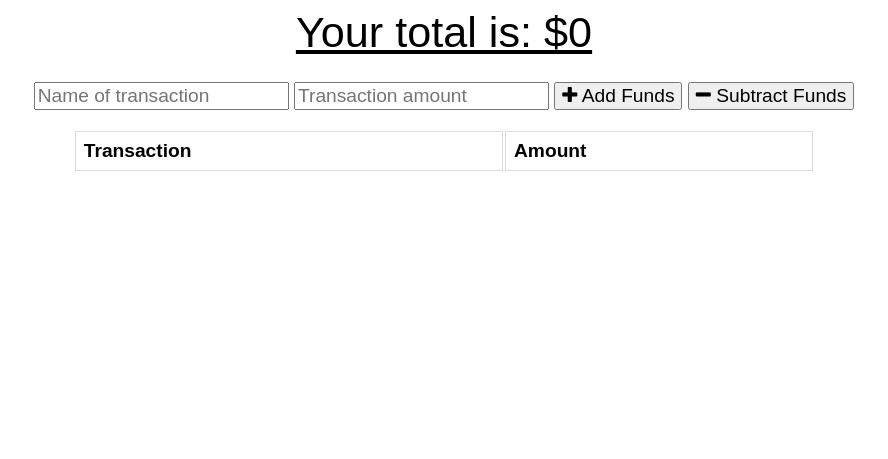
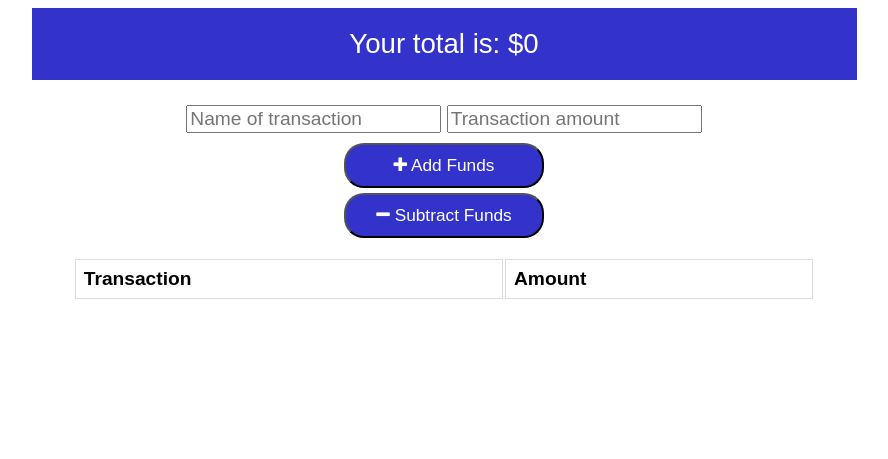
Before and after one commit to ngalter/budget, a website: page public/index.html in a window 1280 px wide. Shown: the whole page, without its empty margins (196-1084 px from the left). Drawn offline with nearby package versions, Linux system fonts and the light colour scheme; no server answers.

Commit message:
update css
modify css and buttons

```diff
--- a/public/index.html
+++ b/public/index.html
@@ -21,8 +21,12 @@
     <div class="form">
       <input type="text" id="t-name" placeholder="Name of transaction" />
       <input type="number" min="0" id="t-amount" placeholder="Transaction amount" />
-      <button id="add-btn"><i class="fa fa-plus buttons"></i> Add Funds</button>
-      <button id="sub-btn"><i class="fa fa-minus"></i> Subtract Funds</button>
+      <div class="row align-items-center">
+      <div class="col-md-12">
+        <button id="add-btn"><i class="fa fa-plus buttons"></i> Add Funds</button>
+        <button id="sub-btn"><i class="fa fa-minus buttons"></i> Subtract Funds</button>
+      </div>
+      </div>
       <p class="error"></p>
     </div>
 
--- a/public/styles.css
+++ b/public/styles.css
@@ -3,9 +3,30 @@ body {
   font-family: Arial;
 }
 
-button, input {
+input {
   font-size: 100%;
   font-family: Arial;
+  margin-bottom: 5px;
+}
+button {
+  font-family: Arial;
+  font-size: 90%;
+  margin-top: 5px;
+  margin-bottom: 5px;
+  padding: 10px;
+  border-radius: 20px;
+  display: block;
+  width: 200px;
+  margin-left: auto;
+  margin-right: auto;
+  color: white;
+}
+
+#add-btn {
+  background-color: #3333cc;
+}
+#sub-btn {
+  background-color: #3333cc;
 }
 
 table {
@@ -33,8 +54,12 @@ tr:nth-child(even) {
 }
 
 .total {
-  font-size: 150%;
-  text-decoration: underline;
+  font-size: 120%;
+  margin: 0;
+  padding: 10px;
+  text-decoration: none;
+  color: white;
+  background-color: #3333cc;
 }
 
 .form {
```
